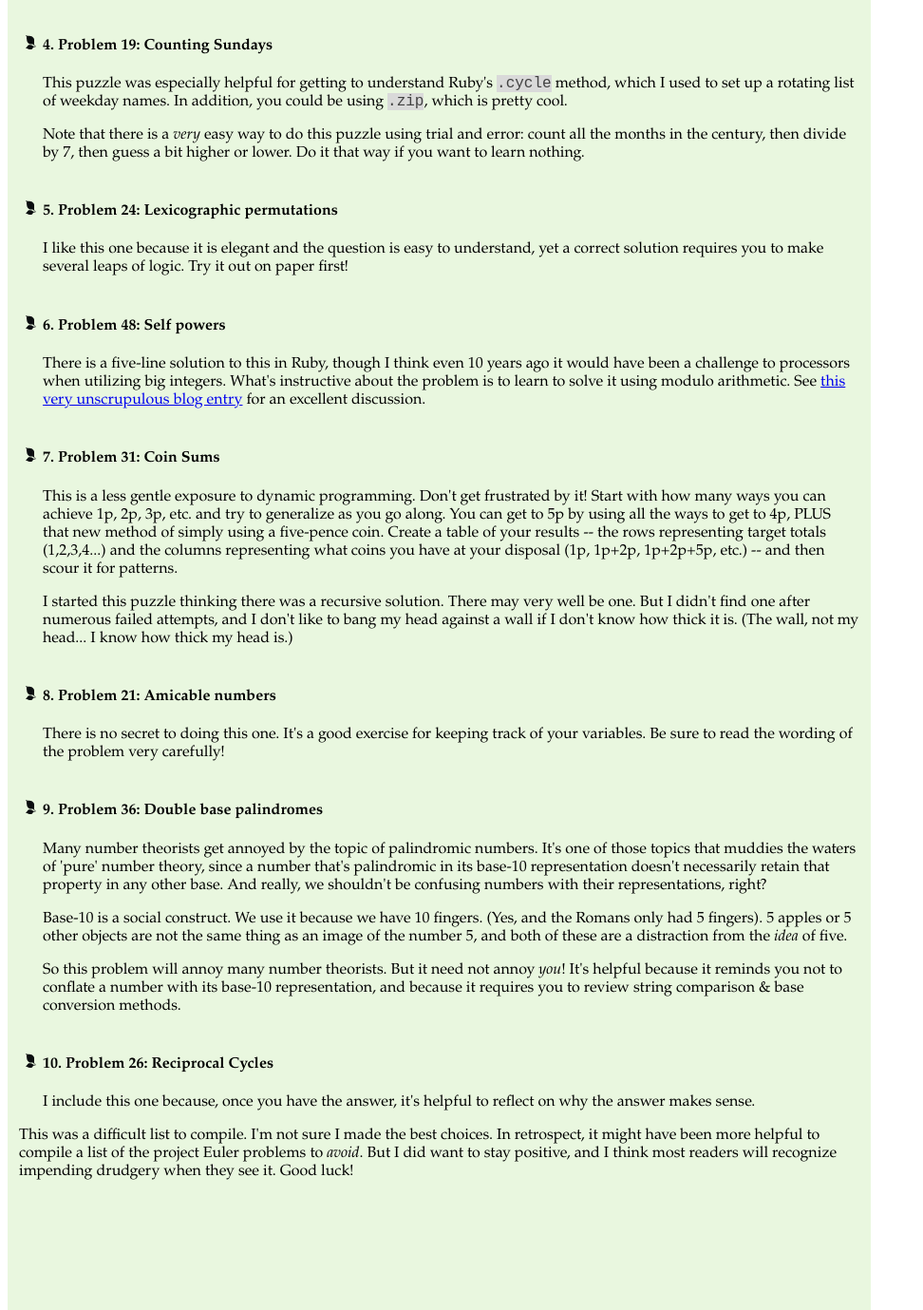
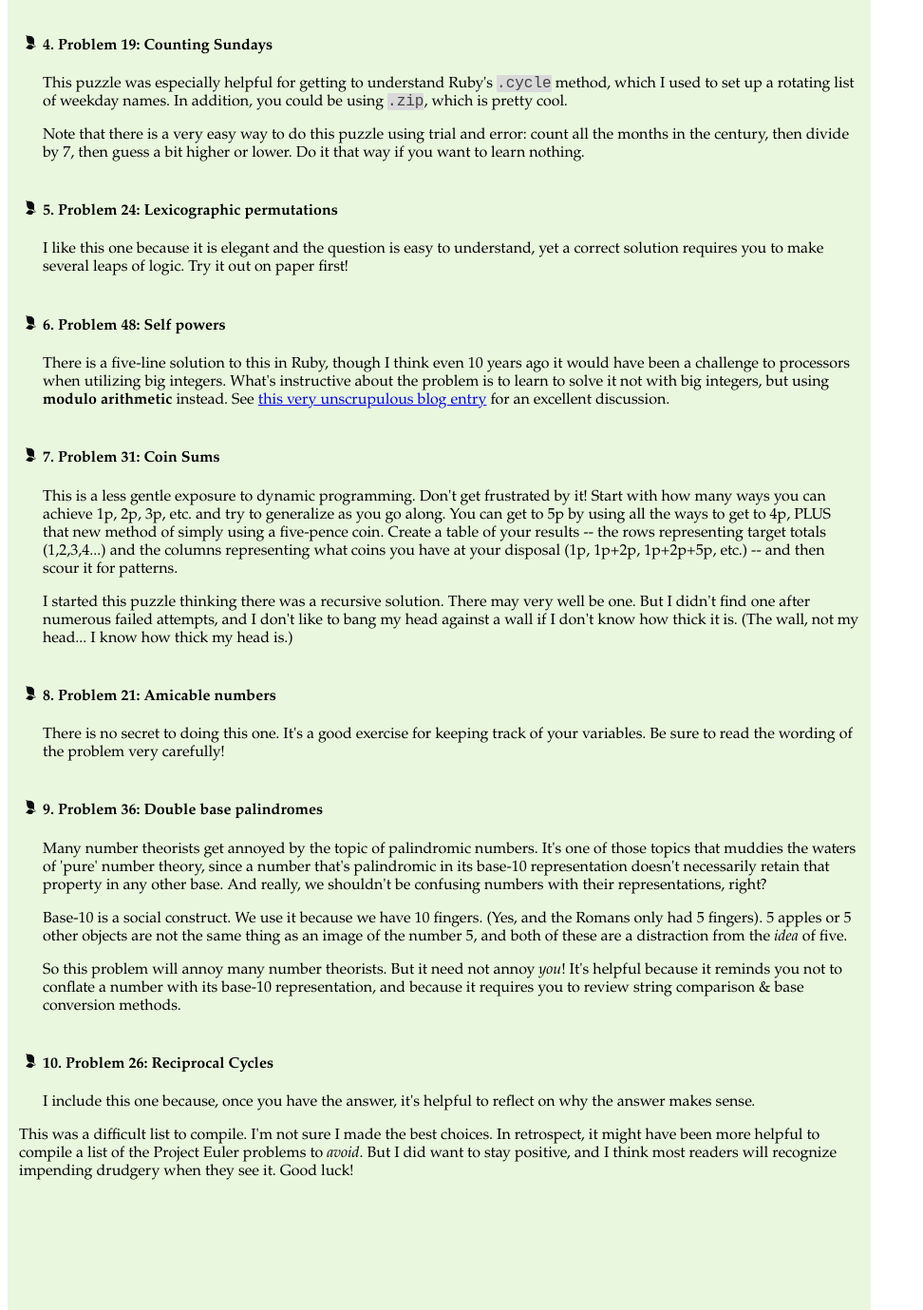
Before and after one commit to pgblu/pgblu.github.io, a plain HTML site: page blog/on-project-euler.html in a window 1280 px wide. Shown: the part 1340-2719 px from the top of the page at 95% size, without its empty margins (0-972 px from the left). Drawn offline with Linux system fonts and the light colour scheme.

Commit message:
emendations

```diff
--- a/blog/on-project-euler.html
+++ b/blog/on-project-euler.html
@@ -15,7 +15,7 @@
     <h1>On Project Euler</h1>
     <h2>as an interview prep tool</h2>
     <p>NOTE: Project Euler is not the best interview prep tool for aspiring software developers. It is a much better use of your time to practice whiteboarding things like 'FizzBuzz' or the Reverse Polish Notation calculator -- especially in front of other people. However, this blog post is not the place to find interview tips! I am in far too urgent need of those myself. Use Project Euler problems to polish your coding skills and to throw some variety into your prep routine.</p>
-    <p>Project Euler is a collection of (now) over 500 math and number theory puzzles. It has existed since the start of this millennium, but the collection continues to grow, both in size and in popularity. A user, after creating an account, can see all the puzzles, but the site only provides solutions to those puzzles for which a user has submitted an answer. This encourages the user to (1) come up with their own solution (however hacky it might be) and (2) gain an after-the-fact appreciation of the numerous ways that other users have approached the problems.</p>
+    <p>Project Euler is a collection of (now) over 500 math and number theory puzzles. It has existed since the start of this millennium, but the collection continues to grow, both in size and in popularity. A user, after creating an account, can see all the puzzles, but the site only provides solutions to those puzzles for which a user has submitted a correct answer. This encourages the user to (1) come up with their own solution (however hacky it might be) and (2) gain an after-the-fact appreciation of the numerous ways that other users have approached the problems.</p>
     <p>Those who are stuck on a particular problem can often find help by googling the problem number (e.g., 'Project Euler Problem <em>x</em>'). Some of the more enterprising (and less scrupulous, in my opinion) users have taken Project Euler problems as an opportunity to demonstrate how well they can explain stuff. I don't want to come down too hard on these people, by the way. They are going against the rules of the site, but blogging about these problems are a great way for someone to distinguish themselves on the job market. Besides, the real 'scruple debt' lies with those users who went a-googling in the first place. And I don't want to come down too hard on <em>them</em>, either. After all, everyone approaches things in the way that best suits their own learning style.</p>
     <p>I am not a math expert, but I've done over 50 problems on Project Euler. As enjoyable as these problems were, I found some more thought-provoking than others. So the purpose of this blog post is to name my 'top ten' puzzles, rated in terms of their helpfulness. Take it with a grain of salt: as I say, I'm less than 10% through the stack, and have yet to attempt anything super-difficult. The later problems require some knowledge of Number Theory in order to solve them with anything resembling efficiency.</p>
     <p>Second caveat: I was using Ruby to solve the problems (though I sometimes availed myself of the Wolfram Language as well). Some of the puzzles I rated 'useful' because they allowed me to become more familiar with certain data-structure manipulation methods that aren't necessarily available in lower-level languages.</p>
@@ -37,7 +37,7 @@
       <li>
         <h4>4. Problem 19: Counting Sundays</h4>
         <p>This puzzle was especially helpful for getting to understand Ruby's <span class="code">.cycle</span> method, which I used to set up a rotating list of weekday names. In addition, you could be using <span class="code">.zip</span>, which is pretty cool.</p>
-        <p>Note that there is a <em>very</em> easy way to do this puzzle using trial and error: count all the months in the century, then divide by 7, then guess a bit higher or lower. Do it that way if you want to learn nothing.</p>
+        <p>Note that there is a very easy way to do this puzzle using trial and error: count all the months in the century, then divide by 7, then guess a bit higher or lower. Do it that way if you want to learn nothing.</p>
       </li>
       <li>
         <h4>5. Problem 24: Lexicographic permutations</h4>
@@ -45,7 +45,7 @@
       </li>
       <li>
         <h4>6. Problem 48: Self powers</h4>
-        <p>There is a five-line solution to this in Ruby, though I think even 10 years ago it would have been a challenge to processors when utilizing big integers. What's instructive about the problem is to learn to solve it using modulo arithmetic. See <a href="http://www.mathblog.dk/project-euler-48-last-ten-digits/">this very unscrupulous blog entry</a> for an excellent discussion.</p>
+        <p>There is a five-line solution to this in Ruby, though I think even 10 years ago it would have been a challenge to processors when utilizing big integers. What's instructive about the problem is to learn to solve it not with big integers, but using <b>modulo arithmetic</b> instead. See <a href="http://www.mathblog.dk/project-euler-48-last-ten-digits/">this very unscrupulous blog entry</a> for an excellent discussion.</p>
       </li>
       <li>
         <h4>7. Problem 31: Coin Sums</h4>
@@ -67,7 +67,7 @@
         <p>I include this one because, once you have the answer, it's helpful to reflect on why the answer makes sense.</p>
       </li>
     </ul>
-    <p>This was a difficult list to compile. I'm not sure I made the best choices. In retrospect, it might have been more helpful to compile a list of the project Euler problems to <em>avoid</em>. But I did want to stay positive, and I think most readers will recognize impending drudgery when they see it. Good luck!</p>
+    <p>This was a difficult list to compile. I'm not sure I made the best choices. In retrospect, it might have been more helpful to compile a list of the Project Euler problems to <em>avoid</em>. But I did want to stay positive, and I think most readers will recognize impending drudgery when they see it. Good luck!</p>
 
   </div>
   <div id="col2">
```
